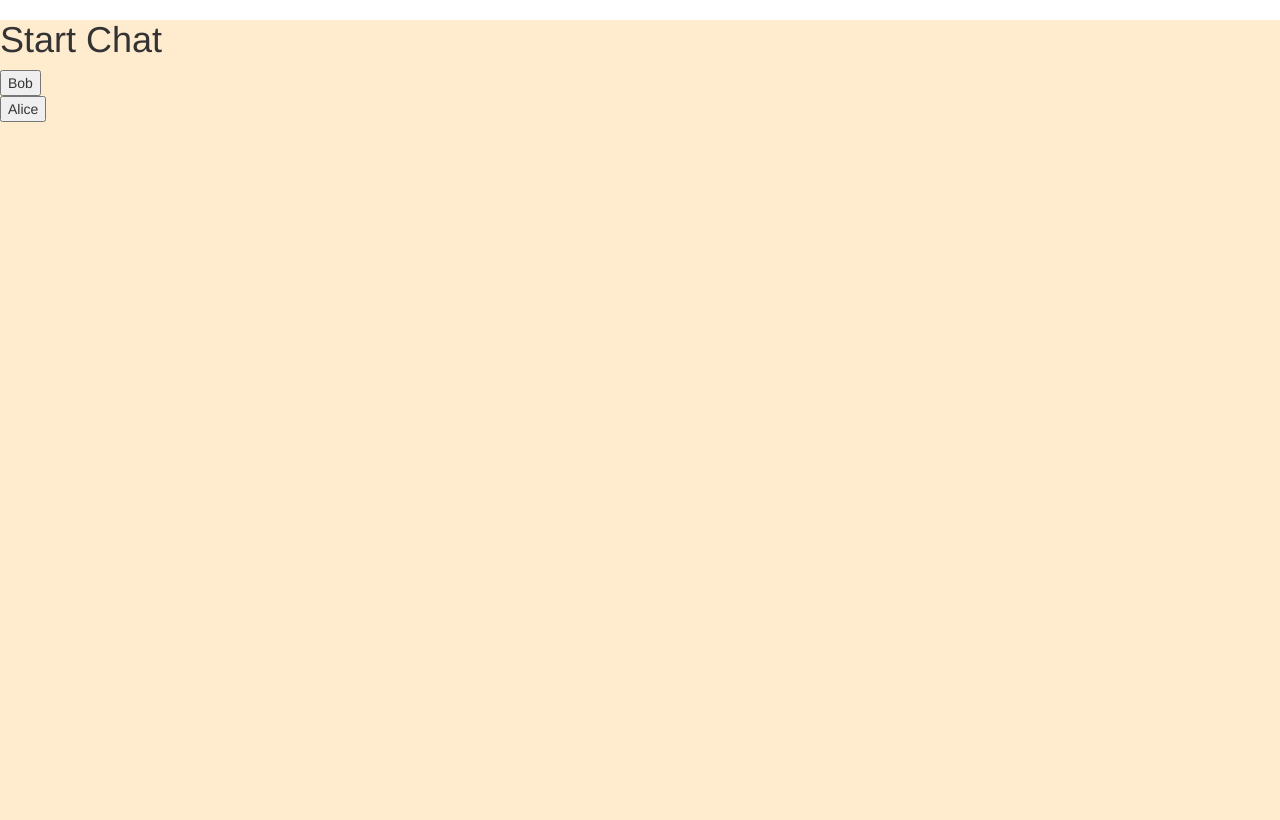
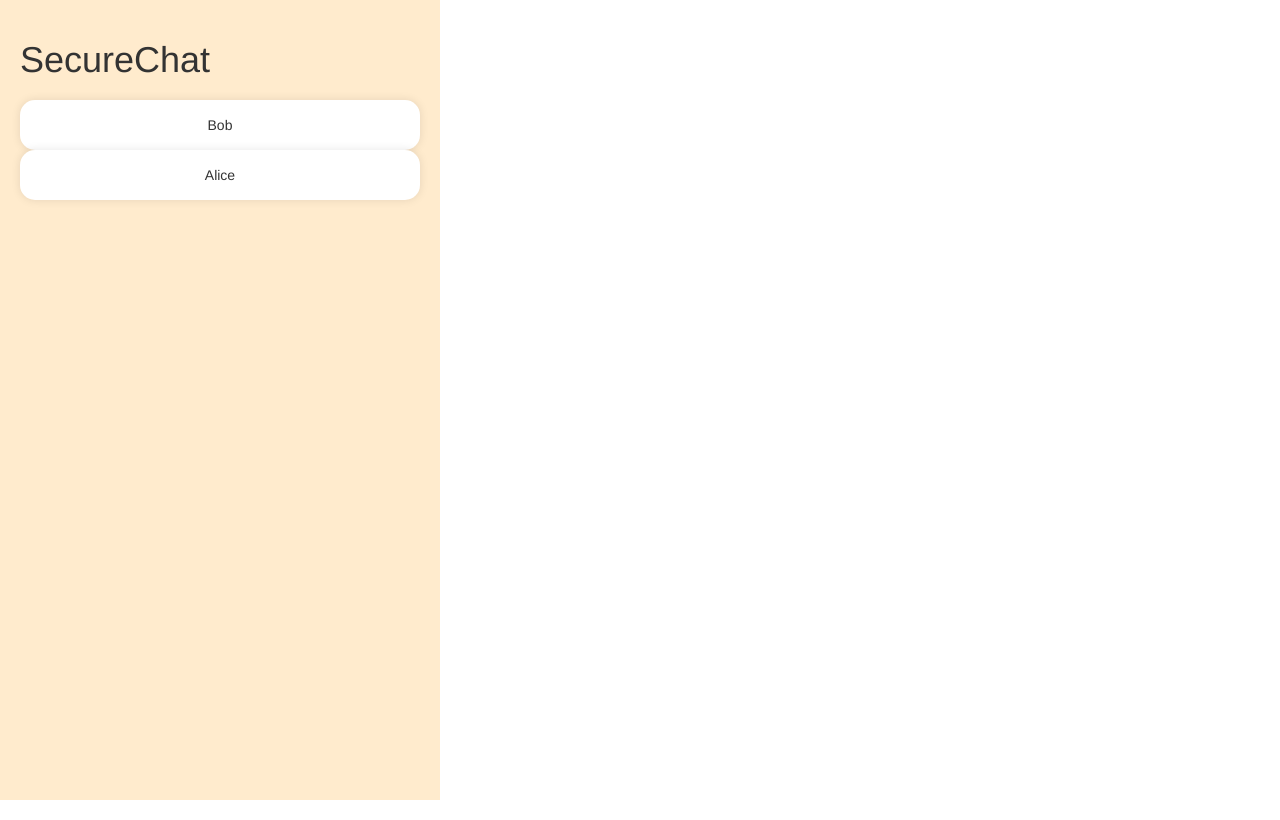
Before and after one commit to gariypaul/SecureChat, a Flask app: page /start_chat in a window 1280 px wide. Run offline with Flask 3, Linux system fonts and the light colour scheme; the visitor is signed in with stand-in values (Sample User, id 1); some libraries are stand-ins or nearby versions.

Commit message:
Created chat page and routing for user cards

```diff
--- a/main.py
+++ b/main.py
@@ -47,7 +47,7 @@
 def chat(chat_id):
     if chat_id not in messages:
         messages[chat_id] = []
-    return render_template("chat.html", chat_id=chat_id, messages=['Test message','Test message 2'])
+    return render_template("chat.html", chat_id=chat_id, messages=['Test message','Test message 2'],users = data.keys(),current_user=session["name"])
 
 #TODO: add socketIO event handlers
 
--- a/static/styles/styles.css
+++ b/static/styles/styles.css
@@ -6,6 +6,7 @@
 .main-container {
     height: 100vh;
     background-color: blanchedalmond;
+    display: flex;
 }
 .centered-form{
     min-height: 100vh;
@@ -18,7 +19,53 @@
     width: 100%;
     max-width: 400px;
 }
+.users-container{
+    display: flex;
+    height: 100vh;
+    width: 100vw;
+    margin: 0;
+    padding: 0;
+}
 
+.left-column, .right-column{
+    display: flex;
+    flex-direction: column;
+    overflow-y: auto ;
+}
+.right-column{
+    display: flex;
+    flex-direction: column;
+    flex: 4;
+    padding: 20px;
+    background-color: #ffffff ;
+}
+
+.left-column{
+    flex:2;
+    display: flex;
+    flex-direction: column;
+    padding:20px;
+    box-shadow: 50px 10px 0 0 rgb(0, 0, 0);
+
+}
+.user-card{
+
+    width: 100%;
+    height: 50px;
+    justify-content: center;
+
+}
+
+#user-btn{
+    border: none;
+    width: 100%;
+    height: 100%;
+    background-color: #ffffff;
+    margin-top: 10px;
+    margin-bottom: 10px;
+    border-radius: 15px;
+    box-shadow: 0 0 10px 0 rgba(0,0,0,0.1);
+}
 #login-card{
     background-color: #ffffff;
     padding: 20px;
--- a/templates/chat.html
+++ b/templates/chat.html
@@ -1,6 +1,8 @@
-{%extends 'base.html'%} {%block content%}
+{%extends 'start_chat.html'%}
+
+{%block chatmessages%}
 <div id="chat-container">
-    <h1>SecureChat</h1>
+    <h1>{{user_b}}</h1>
     <div id="chat-subsection">
         <h2>{{user_b}}</h2>
         <a href="/start_chat" id="leave-chat">Back</a>
--- a/templates/start_chat.html
+++ b/templates/start_chat.html
@@ -1,16 +1,21 @@
 {%extends 'base.html'%} {%block content%}
-<div class="">
-    <h1>Start Chat</h1>
-    <div id="user-list">
-        {%for user in users%}
-        {%if user != current_user%}
-        <form  method="post">
-            <div class="user">
-                <button class="start-chat-button" name="user_b" value="{{user}}">{{user}}</button>
-            </div>
-        </form>
-        {%endif%}
-        {%endfor%}
+<div class="users-container">
+    <div class="left-column">
+        {%block userlist%}
+        <h1>SecureChat</h1>
+        <div >
+            {%for user in users%}
+            {%if user != current_user%}
+            <form  method="post" action="{{ url_for('start_chat') }}" class="user-card">
+                <button id="user-btn" name="user_b" value="{{user}}">{{user}}</button>
+            </form>
+            {%endif%}
+            {%endfor%}
+        </div>
+        {%endblock userlist%}
+    </div>
+    <div class="right-column">
+        {%block chatmessages%} {%endblock%}
     </div>
 </div>
 {%endblock%}
```
